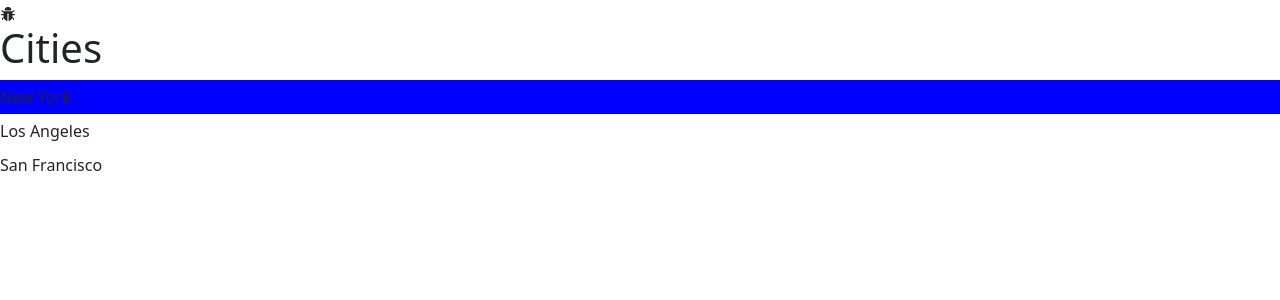
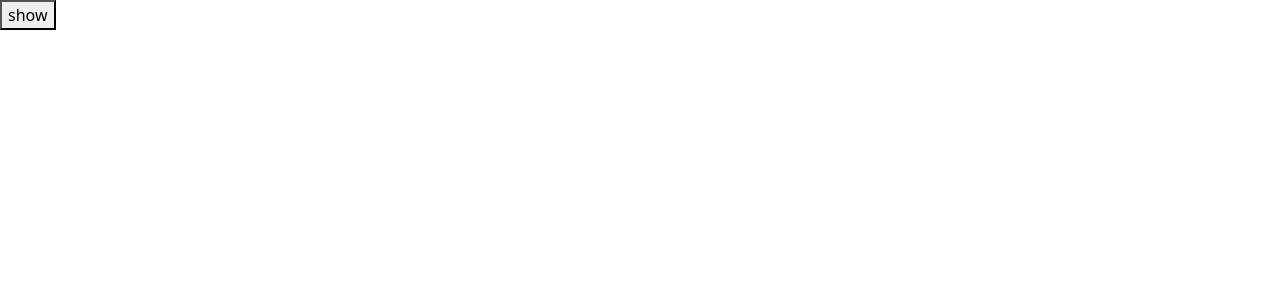
Before and after one commit to owenbadgley/react-practice-website, a React (Vite) app: page / in a window 1280 px wide. Shown: the top 300 px of the page. Built offline with nearby package versions, Linux system fonts and the light colour scheme; the HTML template or start-up script is replaced by a standard one.

Commit message:
Managing Component State - 1

```diff
--- a/src/App.tsx
+++ b/src/App.tsx
@@ -3,20 +3,19 @@
 import { AiFillBug } from "react-icons/ai";
 
 function App() {
-  let items = ["New York", "Los Angeles", "San Francisco"];
-  const heading = "Cities";
-  const handleSelectItem = (item: string) => {
-    console.log(item);
+  const [isVisible, setVisibility] = useState(false);
+  const [isApproved, setApproved] = useState(true);
+  let count = 0;
+
+  const handleClick = () => {
+    count++;
+    setVisibility(true);
+    console.log(count);
   };
 
   return (
     <div>
-      <AiFillBug></AiFillBug>
-      <ListGroup
-        items={items}
-        heading={heading}
-        onSelectItem={handleSelectItem}
-      ></ListGroup>
+      <button onClick={handleClick}>show</button>
     </div>
   );
 }
```
